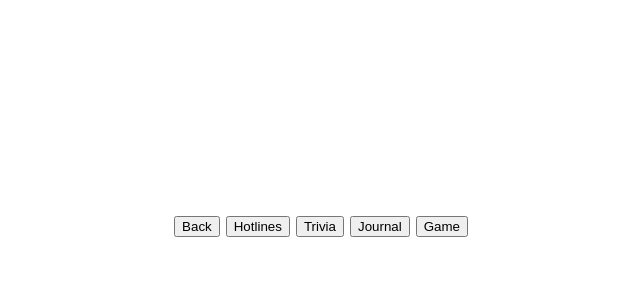
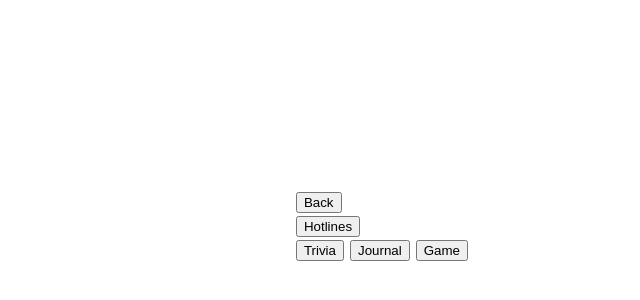
Before and after one commit to Incoming-Storm/doze_vue, a Vue app in the folder Doze.App/: page /homepage in a window 1280 px wide. Shown: the part 174-474 px from the top of the page, without its empty margins (169-809 px from the left). Built offline with nearby package versions, Linux system fonts and the light colour scheme.

Commit message:
hotline done

```diff
--- a/Doze.App/src/components/Homepage.vue
+++ b/Doze.App/src/components/Homepage.vue
@@ -11,10 +11,11 @@ defineProps({
 
 <template>
 
-    <body>
-        <div class="back"><a href="welcome.html"><button>Back</button></a></div>
+  <div class="homepage">
+
+    <div class="back"><router-link to="/"><button>Back</button></router-link></div>
     <div class="info">
-            <a href="hotline.html"><button>Hotlines</button></a>
+      <router-link to="/hotlines"><button>Hotlines</button></router-link>
     </div>
 
     <div id="quoteDisplay" class="quote"></div>
@@ -28,7 +29,7 @@ defineProps({
           <a href="game.html"><button>Game</button></a>
         </div>
 
-    </body>
+      </div>
 
     </template>
 
--- a/Doze.App/src/components/Hotlines.vue
+++ b/Doze.App/src/components/Hotlines.vue
@@ -9,8 +9,7 @@ defineProps({
 </script>
 
 <template>
-  <div class="back"><router-link to="/"><button>Back</button></router-link></div>
-  <div class="hotline-info">
+  <router-link to="/Homepage"><button>Back</button></router-link>
     <h2>Hotline Numbers</h2>
     <ul>
       <li>Suicide and Crisis Hotline: 988</li>
@@ -19,7 +18,7 @@ defineProps({
       <li>NAMI HelpLine: 1-800-950-6264</li>
       <li>Disaster Distress HotLine: 1-800-985-5990</li>
     </ul>
-  </div>
+
 </template>
 
 <style scoped>
```
Lines whose indentation alone changed are shown as unchanged.
